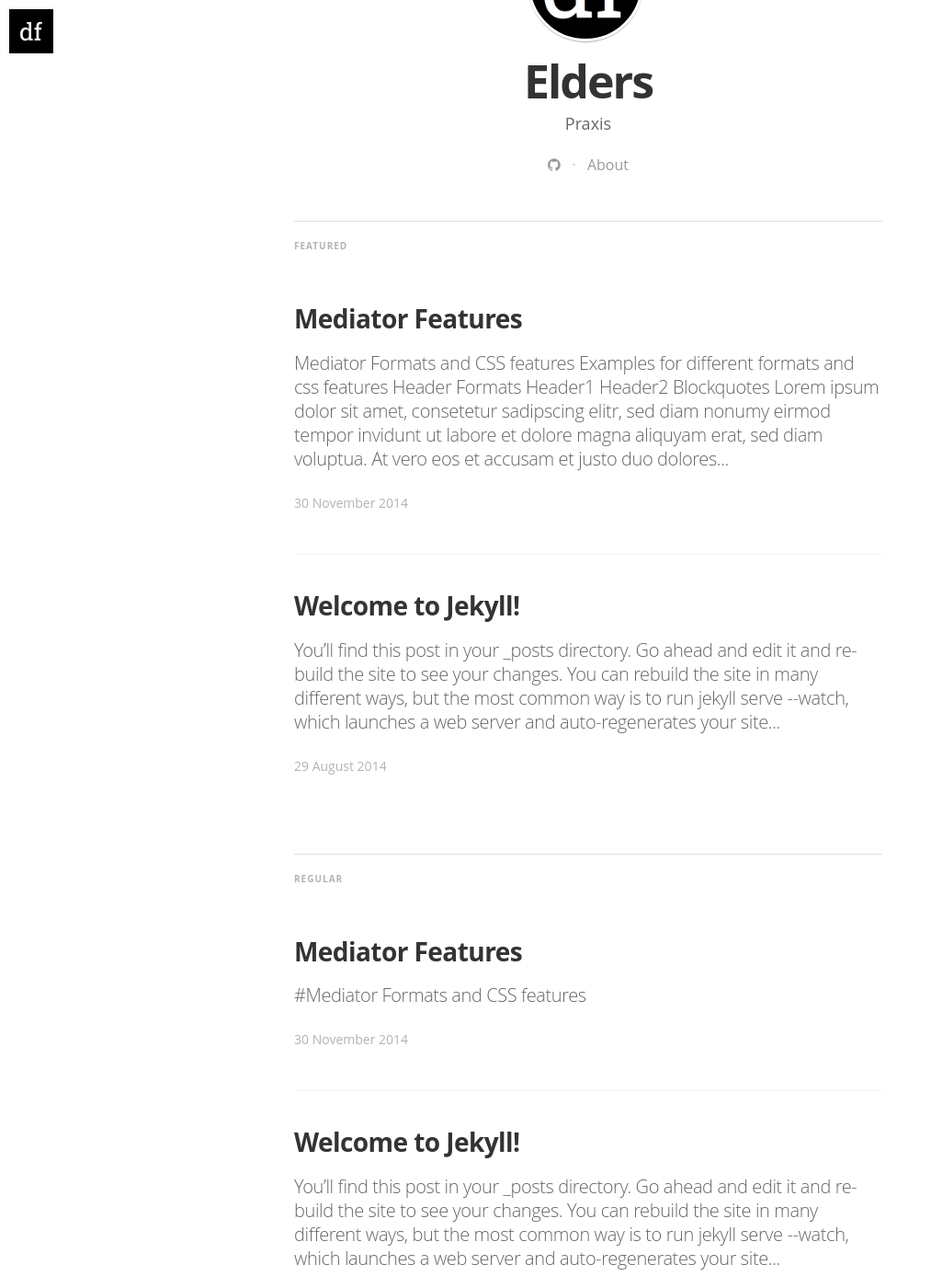
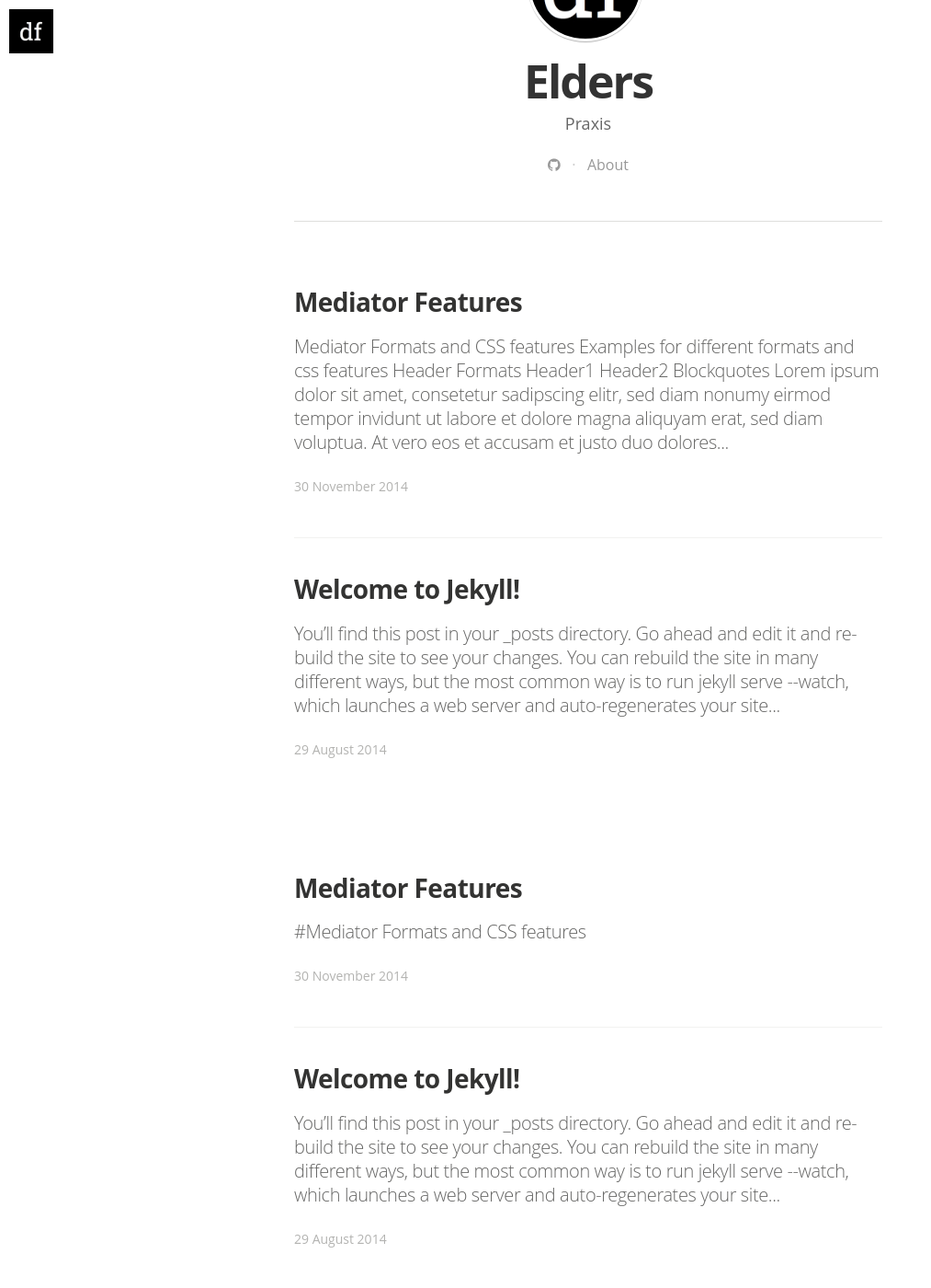
Before and after one commit to Elders/Praxis, a Jekyll site: the page built from index.html, in a window 1280 px wide and 1400 px high, scrolled down 471 px. Shown: the whole window at 92% size, without its empty margins (0-1013 px from the left). Built offline with Jekyll 4.4.1, drawn with Linux system fonts in a browser that asks for light colours; nearby versions of some CDN libraries; some web fonts are replaced; Markdown is read by kramdown in place of the engine named in the settings; the list of posts is cut into pages by our own code.

Commit message:
Removed featured

```diff
--- a/index.html
+++ b/index.html
@@ -30,8 +30,9 @@
 
 <main class="content" role="main">
 
+  <h5 class="index-headline featured"><span></span></h5>
     {% if site.tags.featured %}
-    <h5 class="index-headline featured"><span>Featured</span></h5>
+
 
     <div class="container featured">
       {% for post in site.tags.featured %}
@@ -51,8 +52,6 @@
         </article>
       {% endfor %}
     </div>
-
-    <h5 class="index-headline normal"><span>Regular</span></h5>
     {% endif %}
 
     <div class="cf frame">
```
